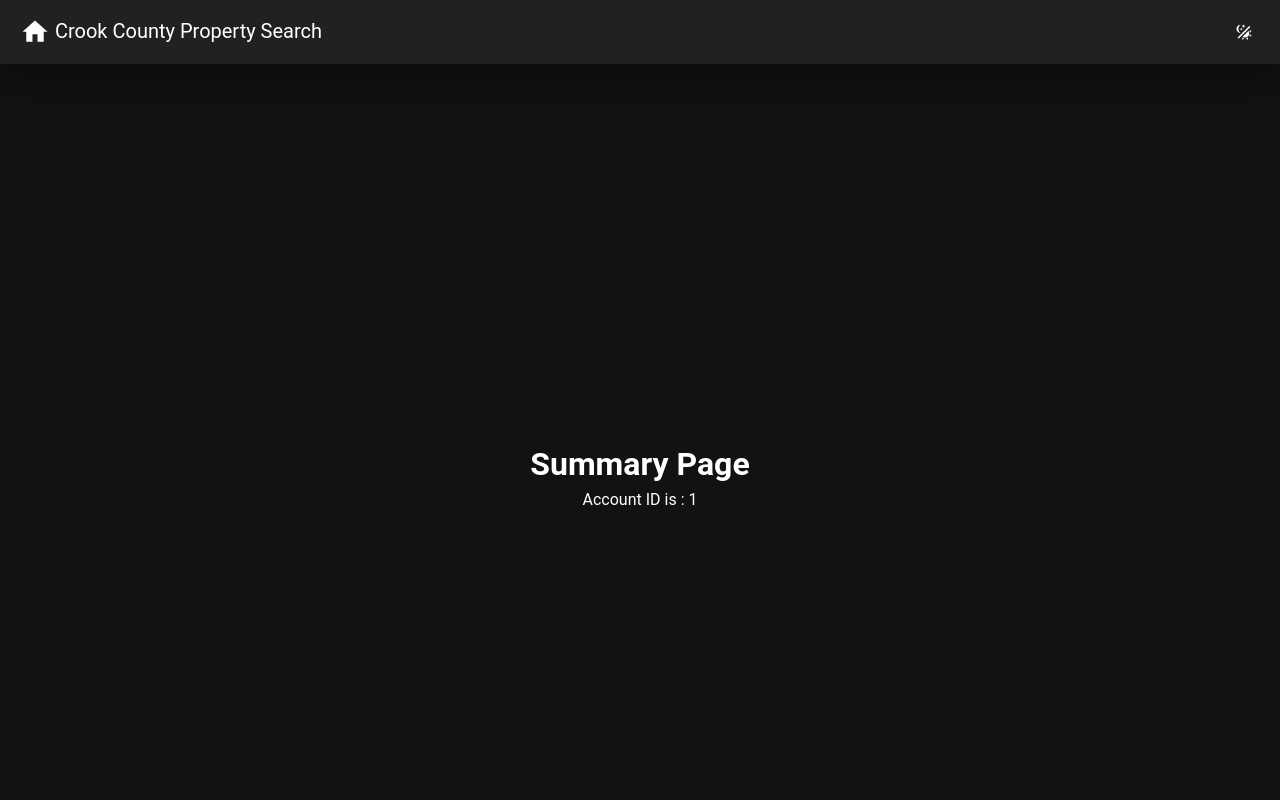
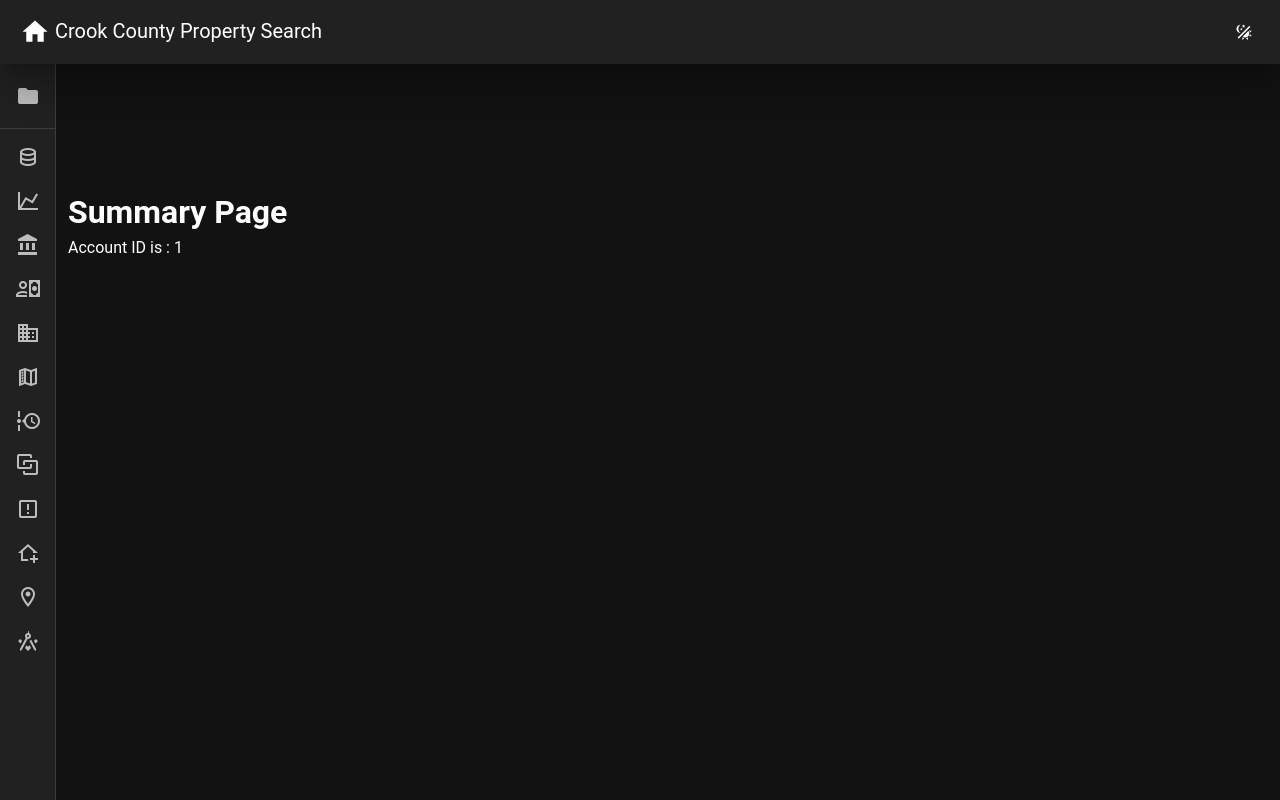
Before and after one commit to tfjackc/vue-pats, a Vue app: page /summary/1 in a window 1280 px wide. Built offline with nearby package versions, Linux system fonts and the light colour scheme.

Commit message:
about to overide styling with settings.scss

```diff
--- a/src/components/SummaryComponent.vue
+++ b/src/components/SummaryComponent.vue
@@ -1,17 +1,12 @@
 <template>
 
-<v-responsive class="align-center text-center fill-height">
+<v-responsive class="fill-height">
   <div class="py-14" />
 <!--  <v-row class="d-flex align-center justify-center">-->
     <v-col cols="auto">
       <h1>Summary Page</h1>
       <p>Account ID is : {{ account_id }}</p>
-
     </v-col>
-    <v-col cols="auto">
-
-    </v-col>
-<!--  </v-row>-->
 </v-responsive>
 
 </template>
--- a/src/layouts/default/Sidebar.vue
+++ b/src/layouts/default/Sidebar.vue
@@ -1,11 +1,38 @@
 <template>
+
+      <v-navigation-drawer
+        expand-on-hover
+        rail
+        style="min-width: 56px;"
+      >
+        <v-list>
+          <v-list-item
+            prepend-icon="mdi-folder"
+            title="Account Navigation"
+            subtitle="subtitle"
+          ></v-list-item>
+        </v-list>
+
+        <v-divider></v-divider>
+
+        <v-list density="compact" nav>
+          <v-list-item prepend-icon="mdi-database-outline" title="Summary" value="summary"></v-list-item>
+          <v-list-item prepend-icon="mdi-chart-line" title="Valuation" value="valuation"></v-list-item>
+          <v-list-item prepend-icon="mdi-bank" title="Tax Information" value="tax_information"></v-list-item>
+          <v-list-item prepend-icon="mdi-account-cash-outline" title="Sales" value="sales"></v-list-item>
+          <v-list-item prepend-icon="mdi-domain" title="Land and Structures" value="land_and_structures"></v-list-item>
+          <v-list-item prepend-icon="mdi-map-legend" title="Tax Map" value="tax_map"></v-list-item>
+          <v-list-item prepend-icon="mdi-timeline-clock-outline" title="Tax Lot History" value="tax_lot_history"></v-list-item>
+          <v-list-item prepend-icon="mdi-vector-link" title="Related Accounts" value="related_Accounts"></v-list-item>
+          <v-list-item prepend-icon="mdi-alert-box-outline" title="Warnings/Notations" value="warnings_notations"></v-list-item>
+          <v-list-item prepend-icon="mdi-home-plus-outline" title="Development" value="development"></v-list-item>
+          <v-list-item prepend-icon="mdi-map-marker-outline" title="Interactive Map" value="interactive_map"></v-list-item>
+          <v-list-item prepend-icon="mdi-ruler-square-compass" title="Surveys" value="surveys"></v-list-item>
+        </v-list>
+      </v-navigation-drawer>
 
 </template>
 
 <script setup>
 
 </script>
-
-<style scoped>
-
-</style>
--- a/src/styles/settings.scss
+++ b/src/styles/settings.scss
@@ -8,3 +8,7 @@
 // @use 'vuetify/settings' with (
 //   $color-pack: false
 // );
+
+//@use 'vuetify/settings' with (
+//   $color-pack: false
+// );
--- a/src/views/SummaryPage.vue
+++ b/src/views/SummaryPage.vue
@@ -1,7 +1,9 @@
 <template>
+  <Sidebar />
   <SummaryComponent />
 </template>
 
 <script setup>
+import Sidebar from "@/layouts/default/Sidebar.vue";
 import SummaryComponent from "@/components/SummaryComponent.vue";
 </script>
```
